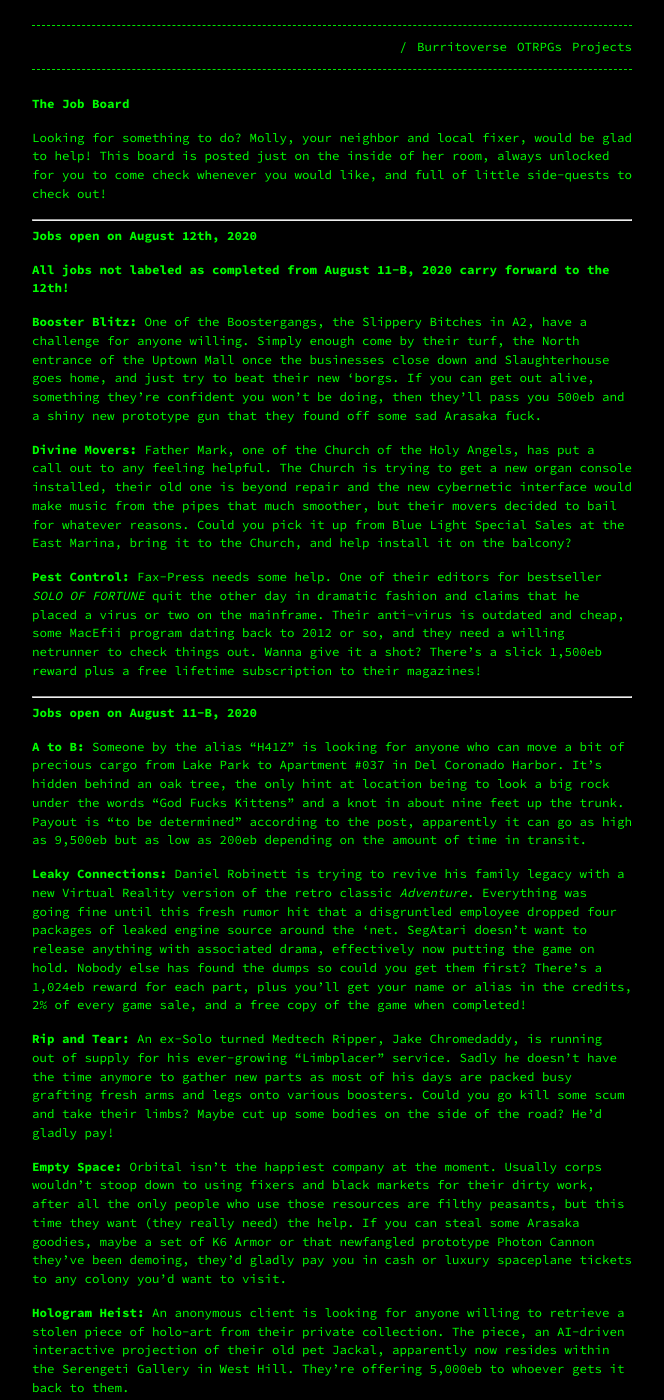
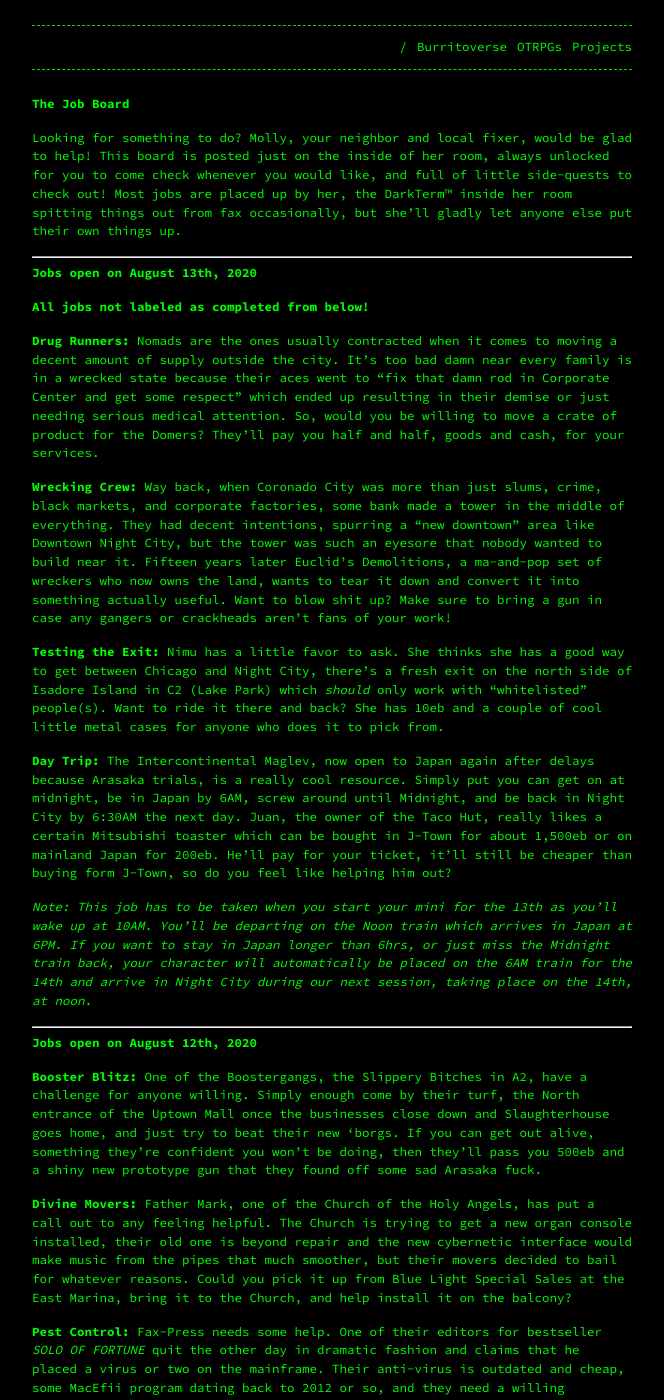
Before and after one commit to Terwilliger69105/69105.github.io, a Jekyll site: the page built from _pages/burritoverse/jobs.md, in a window 1280 px wide and 1400 px high. Shown: the whole window, without its empty margins (308-972 px from the left). Built offline with Jekyll 4.4.1, drawn with Linux system fonts in a browser that asks for light colours; our own code applies the rules of GitHub Pages for plain Markdown files.

Commit message:
Update jobs.md

```diff
--- a/_pages/burritoverse/jobs.md
+++ b/_pages/burritoverse/jobs.md
@@ -5,13 +5,27 @@ permalink: /burritoverse/jobs/
 
 **The Job Board**
 
-Looking for something to do? Molly, your neighbor and local fixer, would be glad to help! This board is posted just on the inside of her room, always unlocked for you to come check whenever you would like, and full of little side-quests to check out!
+Looking for something to do? Molly, your neighbor and local fixer, would be glad to help! This board is posted just on the inside of her room, always unlocked for you to come check whenever you would like, and full of little side-quests to check out! Most jobs are placed up by her, the DarkTerm™ inside her room spitting things out from fax occasionally, but she'll gladly let anyone else put their own things up.
+
+---
+
+**Jobs open on August 13th, 2020**
+
+**All jobs not labeled as completed from below!**
+
+**Drug Runners:** Nomads are the ones usually contracted when it comes to moving a decent amount of supply outside the city. It's too bad damn near every family is in a wrecked state because their aces went to "fix that damn rod in Corporate Center and get some respect" which ended up resulting in their demise or just needing serious medical attention. So, would you be willing to move a crate of product for the Domers? They'll pay you half and half, goods and cash, for your services.
+
+**Wrecking Crew:** Way back, when Coronado City was more than just slums, crime, black markets, and corporate factories, some bank made a tower in the middle of everything. They had decent intentions, spurring a "new downtown" area like Downtown Night City, but the tower was such an eyesore that nobody wanted to build near it. Fifteen years later Euclid's Demolitions, a ma-and-pop set of wreckers who now owns the land, wants to tear it down and convert it into something actually useful. Want to blow shit up? Make sure to bring a gun in case any gangers or crackheads aren't fans of your work!
+
+**Testing the Exit:** Nimu has a little favor to ask. She thinks she has a good way to get between Chicago and Night City, there's a fresh exit on the north side of Isadore Island in C2 (Lake Park) which *should* only work with "whitelisted" people(s). Want to ride it there and back? She has 10eb and a couple of cool little metal cases for anyone who does it to pick from.
+
+**Day Trip:** The Intercontinental Maglev, now open to Japan again after delays because Arasaka trials, is a really cool resource. Simply put you can get on at midnight, be in Japan by 6AM, screw around until Midnight, and be back in Night City by 6:30AM the next day. Juan, the owner of the Taco Hut, really likes a certain Mitsubishi toaster which can be bought in J-Town for about 1,500eb or on mainland Japan for 200eb. He'll pay for your ticket, it'll still be cheaper than buying form J-Town, so do you feel like helping him out?
+
+*Note: This job has to be taken when you start your mini for the 13th as you'll wake up at 10AM. You'll be departing on the Noon train which arrives in Japan at 6PM. If you want to stay in Japan longer than 6hrs, or just miss the Midnight train back, your character will automatically be placed on the 6AM train for the 14th and arrive in Night City during our next session, taking place on the 14th, at noon.*
 
 ---
 
 **Jobs open on August 12th, 2020**
-
-**All jobs not labeled as completed from August 11-B, 2020 carry forward to the 12th!**
 
 **Booster Blitz:** One of the Boostergangs, the Slippery Bitches in A2, have a challenge for anyone willing. Simply enough come by their turf, the North entrance of the Uptown Mall once the businesses close down and Slaughterhouse goes home, and just try to beat their new 'borgs. If you can get out alive, something they're confident you won't be doing, then they'll pass you 500eb and a shiny new prototype gun that they found off some sad Arasaka fuck.
 
```
